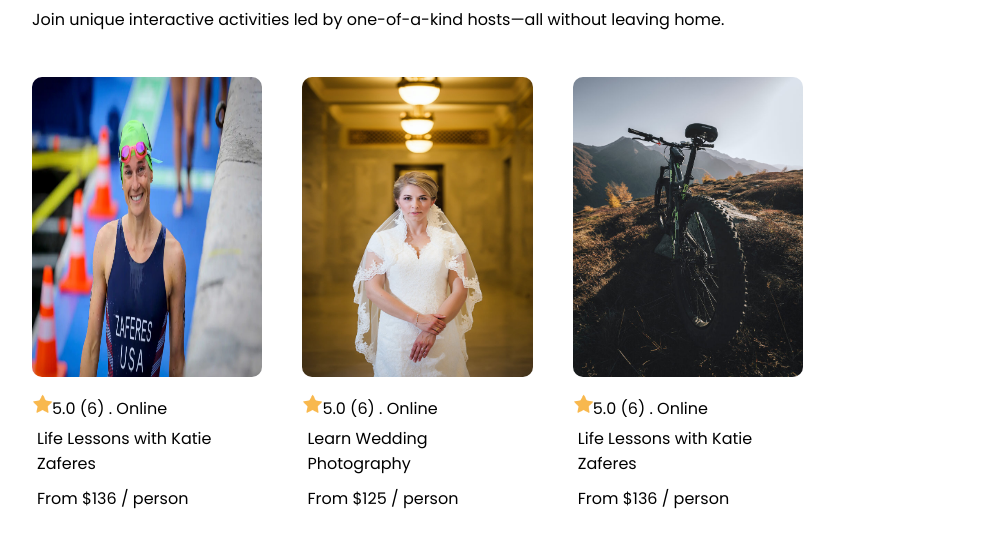
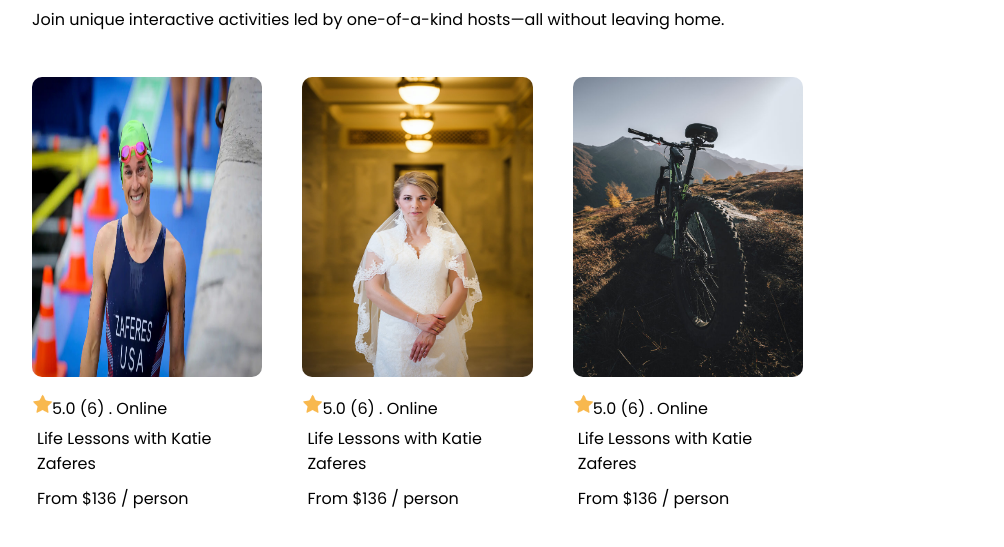
Before and after one commit to YosephSE/Airbnb-clone, a React (Vite) app in the folder Airbnb clone/: page / in a window 1280 px wide. Shown: the part 603-1150 px from the top of the page, without its empty margins (8-1012 px from the left). Built offline with nearby package versions, Linux system fonts and the light colour scheme.

Commit message:
Cards done using props

```diff
--- a/Airbnb clone/src/components/Cards.jsx
+++ b/Airbnb clone/src/components/Cards.jsx
@@ -6,29 +6,23 @@ import rate from "../assets/rate.png";
 function Cards() {
   return (
     <div className="cards">
-      <div className="card">
-        <img src={card1} alt="Card 1" className="card-img"/>
+      <Card img={card1}/>
+      <Card img={card2}/>
+      <Card img={card3}/>
+    </div>
+  );
+}
+function Card(props){
+  return(
+    <div className="card">
+        <img src={props.img} alt="Card 1" className="card-img"/>
         <img src={rate} alt="Rate" className="rate"/>
         <span>5.0 (6) . Online</span>
         <p>Life Lessons with Katie Zaferes</p>
         <p>From $136 / person</p>
       </div>
-      <div className="card">
-        <img src={card2} alt="Card 1" className="card-img"/>
-        <img src={rate} alt="Rate" className="rate"/>
-        <span>5.0 (6) . Online</span>
-        <p>Learn Wedding Photography</p>
-        <p>From $125 / person</p>
-      </div>
-      <div className="card">
-        <img src={card3} alt="Card 1" className="card-img"/>
-        <img src={rate} alt="Rate" className="rate"/>
-        <span>5.0 (6) . Online</span>
-        <p>Life Lessons with Katie Zaferes</p>
-        <p>From $136 / person</p>
-      </div>
-    </div>
-  );
+
+  )
 }
 
 export default Cards;
```
